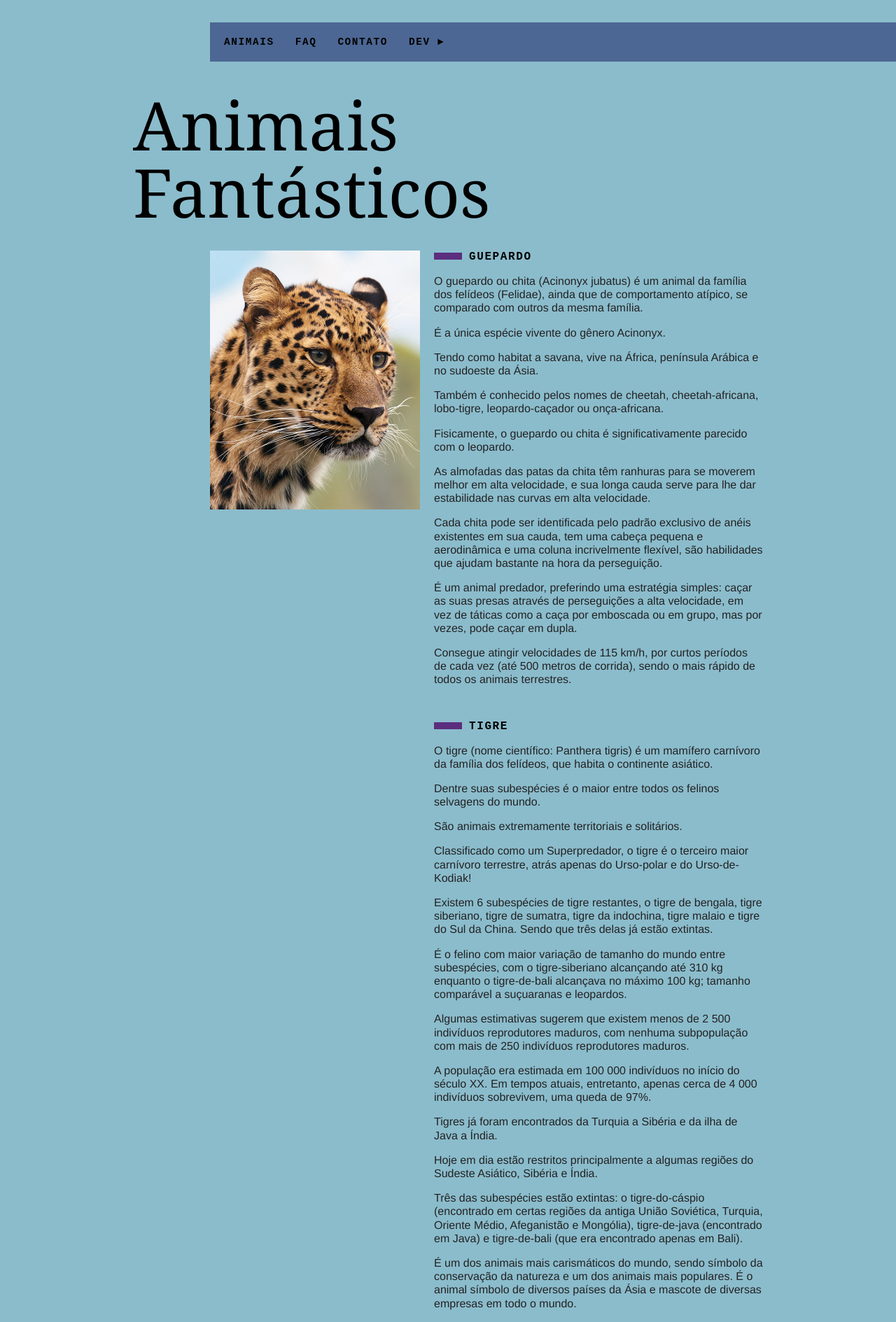
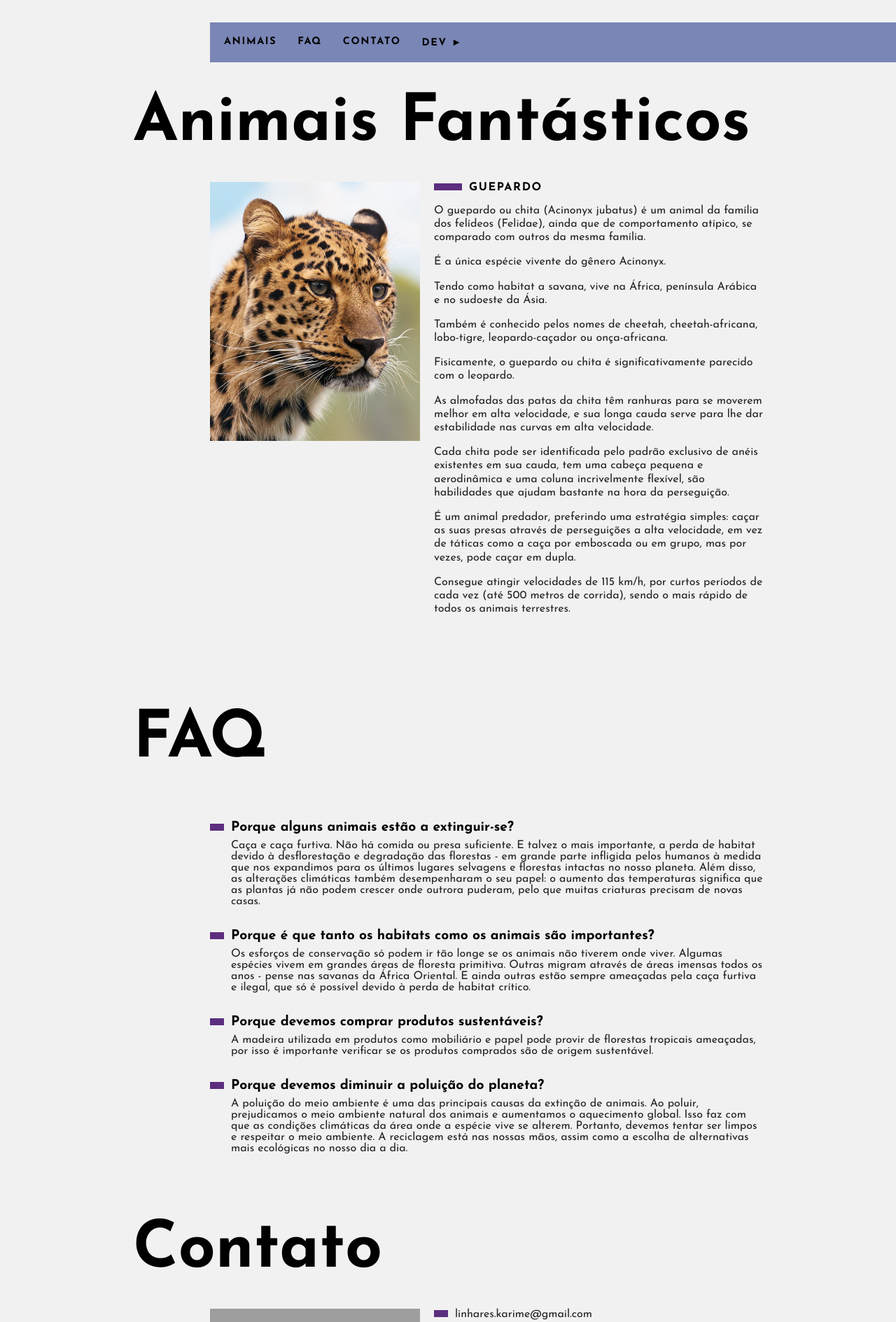
Before and after one commit to KarimeLinhares/Animais-Fantasticos, a plain HTML site: page index.html in a window 1280 px wide. Shown: the top 1889 px of the page at 70% size. Drawn offline with Linux system fonts and the light colour scheme; grey boxes are pictures that could not be loaded.

Commit message:
criado navegação da lista de animais

```diff
--- a/css/style.css
+++ b/css/style.css
@@ -13,7 +13,7 @@ ul {
 }
 
 body {
-  background-color: #8BBCCC;
+  background-color: #F1F1F1;
   color: #222;
   -webkit-font-smoothing: antialiased;
   display: grid;
@@ -29,7 +29,7 @@ body {
   grid-column: 3 / 5;
   margin-top: 2rem;
   margin-bottom: 2rem;
-  background-color: #4C6793;
+  background-color: #7A86B6;
 }
 
 /* botões do navbar */
@@ -46,7 +46,7 @@ body {
   margin-right: 10px;
   color: #000000;
   text-decoration: none;
-  font-family: monospace;
+  font-family: 'Josefin Sans', sans-serif;
   font-weight: bold;
   text-transform: uppercase;
   font-size: .9rem;
@@ -75,10 +75,10 @@ body {
 
 /* título do site */
 .titulo {
-  font-family: Georgia;
-  font-size: 6rem;
+  font-family: 'Josefin Sans', sans-serif;
+  font-size: 5.8rem;
   line-height: 1;
-  font-weight: 400;
+  font-weight: 700;
   margin-bottom: 1rem;
   grid-column: 1 / 4;
   color: #000000;
@@ -90,7 +90,7 @@ body {
 
 /* nomes dos animais */
 .animais h2 {
-  font-family: monospace;
+  font-family: 'Josefin Sans', sans-serif;
   font-size: 1rem;
   text-transform: uppercase;
   letter-spacing: .1rem;
@@ -110,7 +110,7 @@ body {
 
 /* texto sobre os animais */
 .animais p {
-  font-family: helvetica, arial;
+  font-family: 'Josefin Sans', sans-serif;
   line-height: 1.2;
   margin-bottom: 1rem;
 }
@@ -122,6 +122,11 @@ body {
   grid-column: 2;
 }
 
+/* muda o cursor sobre a lista de animais */
+.animais-lista li {
+  cursor: pointer;
+}
+
 /* tamanho do scrollbar */
 .animais-lista::-webkit-scrollbar {
   width: 18px;
@@ -130,13 +135,13 @@ body {
 /* modifica a forma e cor do indicador de rolagem */
 .animais-lista::-webkit-scrollbar-thumb {
   background: #5C2E7E;
-  border-left: 4px solid #8BBCCC;
-  border-right: 4px solid #8BBCCC;
+  border-left: 4px solid #F1F1F1;
+  border-right: 4px solid #F1F1F1;
 }
 
 /* modifica o fundo da scrollbar */
 .animais-lista::-webkit-scrollbar-track {
-  background: #8BBCCC;
+  background: #F1F1F1;
 }
 
 /* posicionamento da descrição dos animais nas colunas */
@@ -160,7 +165,8 @@ body {
 
 /* estilização dos titulos dos tópicos */
 .faq-lista dt {
-  font-family: monospace;
+  font-family: 'Josefin Sans', sans-serif;
+  font-size: 1.2rem;
   font-weight: bold;
   margin-top: 2rem;
   margin-bottom: .5rem;
@@ -179,7 +185,8 @@ body {
 
 /* estilização da descrição dos tópicos */
 .faq-lista dd {
-  font-family: helvetica, arial;
+  font-family: 'Josefin Sans', sans-serif;
+  font-size: 1rem;
   margin-bottom: .5rem;
   margin-left: 30px;
 }
@@ -201,7 +208,7 @@ body {
 /* estilização do texto de dados */
 .dados li {
   margin-bottom: 1rem;
-  font-family: helvetica, arial;
+  font-family: 'Josefin Sans', sans-serif;
 }
 
 /* ícones antes dos dados */
@@ -222,16 +229,40 @@ body {
 .copy {
   grid-column: 3 / 5;
   margin-bottom: 2rem;
-  background: #5584AC;
+  background: #7A86B6;
 }
 
 .copy p {
   padding: 20px;
-  font-family: monospace;
+  font-family: 'Josefin Sans', sans-serif;
   font-weight: bold;
   color: #000000
 }
 
+/* NAVEGAÇÃO DA LISTA DE ANIMAIS */
+
+/* some o conteúdo */
+.js .js-tabcontent section {
+  display: none;
+}
+
+/* quando a section estiver com a classe 'active', o display se torna block, e ativa as animações */
+.js-tabcontent section.active {
+  display: block !important;
+  animation: show .5s forwards;
+}
+
+/* animações */
+@keyframes show {
+  from {
+    opacity: 0;
+    transform: translate3d(-30px, 0, 0);
+  }
+  to {
+    opacity: 1;
+    transform: translate3d(0, 0, 0);
+  }
+}
 
 /* MEDIAQUERY */
 
--- a/index.html
+++ b/index.html
@@ -4,8 +4,17 @@
   <meta charset="UTF-8">
   <meta http-equiv="X-UA-Compatible" content="IE=edge">
   <meta name="viewport" content="width=device-width, initial-scale=1.0">
-  <title>Document</title>
+  <title>Projeto Animais Fantásticos</title>
   <link rel="stylesheet" href="css/style.css"/>
+
+  <!-- Fonte -->
+  <link rel="preconnect" href="https://fonts.googleapis.com">
+  <link rel="preconnect" href="https://fonts.gstatic.com" crossorigin>
+  <link href="https://fonts.googleapis.com/css2?family=Josefin+Sans:wght@400;700&display=swap" rel="stylesheet">
+
+  <!-- em caso de usuários com JS desabilitado, previne que o conteúdo da lista de animais não seja carregado -->
+  <script>document.documentElement.className += ' js';</script>
+
 </head>
 <body>
   <!-- navbar -->
@@ -14,14 +23,14 @@
       <li><a href="#animais">Animais</a></li>
       <li><a href="#faq">Faq</a></li>
       <li><a href="#contato">Contato</a></li>
-      <li><a href="https://github.com/KarimeLinhares">Dev ►</a></li>
+      <li><a href="https://github.com/KarimeLinhares" target="_blank">Dev ►</a></li>
     </ul>
   </nav>
 
   <section class="grid-section animais" id="animais">
     <!-- lista de animais e o titulo -->
     <h1 class="titulo">Animais Fantásticos</h1>
-    <ul class="animais-lista">
+    <ul class="animais-lista js-tabmenu">
       <li>
         <img src="img/imagem1.jpg">
       </li>
@@ -42,7 +51,7 @@
       </li>
     </ul>
     <!-- nomes dos animais e informações -->
-    <div class="animais-descricao">
+    <div class="animais-descricao js-tabcontent">
       <section>
         <h2>Guepardo</h2>
         <p>O guepardo ou chita (Acinonyx jubatus) é um animal da família dos felídeos (Felidae), ainda que de comportamento atípico, se comparado com outros da mesma família.</p>
@@ -153,6 +162,6 @@
     <p>Todos os direitos reservados</p>
   </footer>
 
-  <script src="main.js"></script>
+  <script src="script.js"></script>
 </body>
 </html>
--- /dev/null
+++ b/script.js
@@ -0,0 +1,26 @@
+//seleciona as classes tabMenu e tabContent da lista de animais e sections da lista de descrições(1)
+const tabMenu = document.querySelectorAll('.js-tabmenu li');
+const tabContent = document.querySelectorAll('.js-tabcontent section');
+
+//TESTE
+//se houver itens na tabMenu e/ou tabContent o código vai acontecer
+if(tabMenu.length && tabContent.length) {
+
+  // faz com que o primeiro item da section sempre fique ativa ao iniciar a página, monstrando assim seu conteúdo mesmo não tendo sido clicado(4)
+  tabContent[0].classList.add('active');
+
+  //função que ativa e desativa as sections, adicionando e removendo a classe 'active'(2)
+  function activeTab(index) {
+    tabContent.forEach((section) => {
+      section.classList.remove('active');
+    });
+    tabContent[index].classList.add('active');
+  }
+
+  //loop em que, para cada item da lista de animais, ao acontecer o evento de 'click', será adicionado a class 'active' a cada um dos itens que forem ativados(3)
+  tabMenu.forEach((itemMenu, index) => {
+    itemMenu.addEventListener('click', () => {
+      activeTab(index);
+    });
+  });
+}
```
Also changed, not shown: main.js (deleted).
